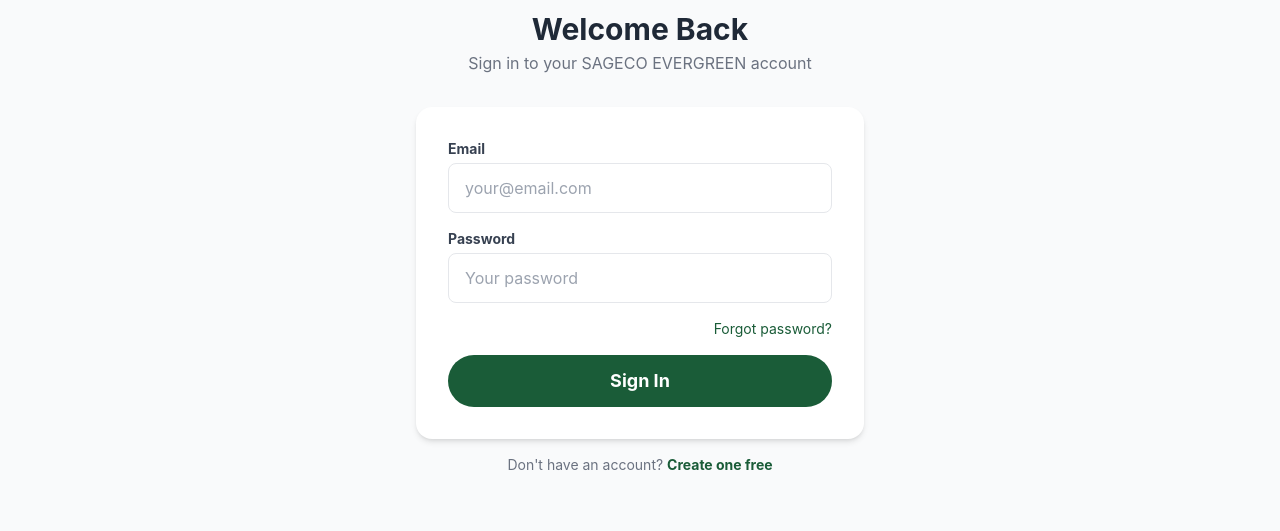
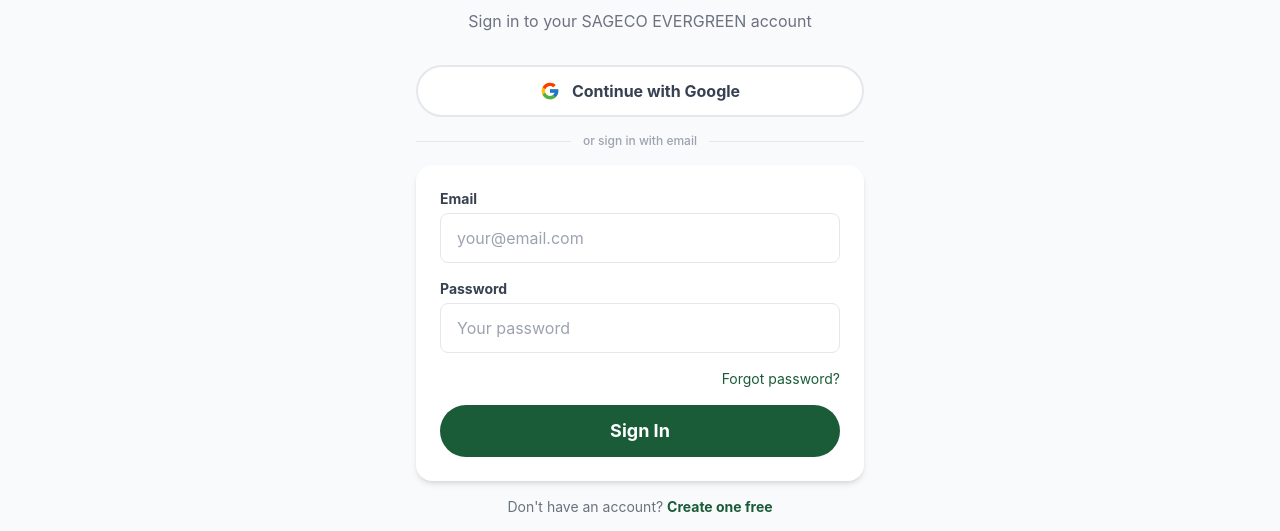
Before and after one commit to asiimwe3/sageco-evergreen, a Next.js app: page /login in a window 1280 px wide. Shown: the part 229-760 px from the top of the page. Built offline with nearby package versions, Linux system fonts and the light colour scheme; no server answers.

Commit message:
Add Google OAuth to login page

```diff
--- a/pages/login.js
+++ b/pages/login.js
@@ -7,15 +7,16 @@
 import { useRouter } from "next/router"
 
 export default function Login() {
-  const { signIn, user, profile } = useAuth()
+  const { signIn, signInWithGoogle, user, profile } = useAuth()
   const router = useRouter()
   const [form, setForm] = useState({ email: "", password: "" })
   const [loading, setLoading] = useState(false)
+  const [googleLoading, setGoogleLoading] = useState(false)
   const [error, setError] = useState("")
 
   useEffect(() => {
     if (user && profile) {
-      if (profile.role === "admin") router.replace("/admin/officers")
+      if (profile.role === "admin") router.replace("/admin")
       else router.replace("/account")
     }
   }, [user, profile])
@@ -32,6 +33,14 @@
     setLoading(false)
   }
 
+  const handleGoogle = async () => {
+    setGoogleLoading(true)
+    setError("")
+    try {
+      await signInWithGoogle()
+    } catch (err) { setError(err.message); setGoogleLoading(false) }
+  }
+
   return (
     <>
       <Head><title>Sign In | SAGECO EVERGREEN</title></Head>
@@ -42,13 +51,33 @@
             <h1 className="text-3xl font-bold text-gray-800">Welcome Back</h1>
             <p className="text-gray-500 mt-1">Sign in to your SAGECO EVERGREEN account</p>
           </div>
+
           {error && <div className="bg-red-50 text-red-600 rounded-lg p-3 mb-4 text-sm">{error}</div>}
+
           {router.query.confirmed && (
             <div className="bg-green-50 text-green-700 rounded-lg p-3 mb-4 text-sm font-medium">
-              Email confirmed! You can now sign in.
+              ✅ Email confirmed! You can now sign in.
             </div>
           )}
-          <form onSubmit={handleSubmit} className="bg-white shadow-md rounded-2xl p-8 space-y-4">
+
+          {/* Google Sign In */}
+          <button onClick={handleGoogle} disabled={googleLoading}
+            className="w-full flex items-center justify-center gap-3 bg-white border-2 border-gray-200 text-gray-700 py-3 rounded-full font-bold text-base hover:border-gray-400 hover:shadow-sm transition mb-4 disabled:opacity-60">
+            {googleLoading ? (
+              <span className="w-5 h-5 border-2 border-gray-400 border-t-transparent rounded-full animate-spin" />
+            ) : (
+              <svg width="20" height="20" viewBox="0 0 48 48"><path fill="#FFC107" d="M43.611,20.083H42V20H24v8h11.303c-1.649,4.657-6.08,8-11.303,8c-6.627,0-12-5.373-12-12c0-6.627,5.373-12,12-12c3.059,0,5.842,1.154,7.961,3.039l5.657-5.657C34.046,6.053,29.268,4,24,4C12.955,4,4,12.955,4,24c0,11.045,8.955,20,20,20c11.045,0,20-8.955,20-20C44,22.659,43.862,21.35,43.611,20.083z"/><path fill="#FF3D00" d="M6.306,14.691l6.571,4.819C14.655,15.108,18.961,12,24,12c3.059,0,5.842,1.154,7.961,3.039l5.657-5.657C34.046,6.053,29.268,4,24,4C16.318,4,9.656,8.337,6.306,14.691z"/><path fill="#4CAF50" d="M24,44c5.166,0,9.86-1.977,13.409-5.192l-6.19-5.238C29.211,35.091,26.715,36,24,36c-5.202,0-9.619-3.317-11.283-7.946l-6.522,5.025C9.505,39.556,16.227,44,24,44z"/><path fill="#1976D2" d="M43.611,20.083H42V20H24v8h11.303c-0.792,2.237-2.231,4.166-4.087,5.571c0.001-0.001,0.002-0.001,0.003-0.002l6.19,5.238C36.971,39.205,44,34,44,24C44,22.659,43.862,21.35,43.611,20.083z"/></svg>
+            )}
+            {googleLoading ? "Redirecting..." : "Continue with Google"}
+          </button>
+
+          <div className="flex items-center gap-3 mb-4">
+            <div className="flex-1 h-px bg-gray-200" />
+            <span className="text-xs text-gray-400 font-medium">or sign in with email</span>
+            <div className="flex-1 h-px bg-gray-200" />
+          </div>
+
+          <form onSubmit={handleSubmit} className="bg-white shadow-md rounded-2xl p-6 space-y-4">
             <div>
               <label className="block text-sm font-bold text-gray-700 mb-1">Email</label>
               <input required type="email" value={form.email} onChange={e => setForm({...form, email: e.target.value})}
```
